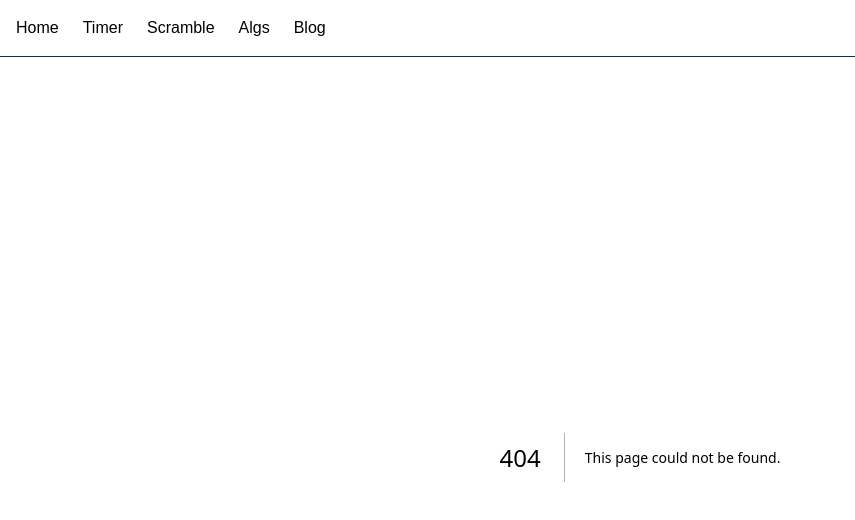
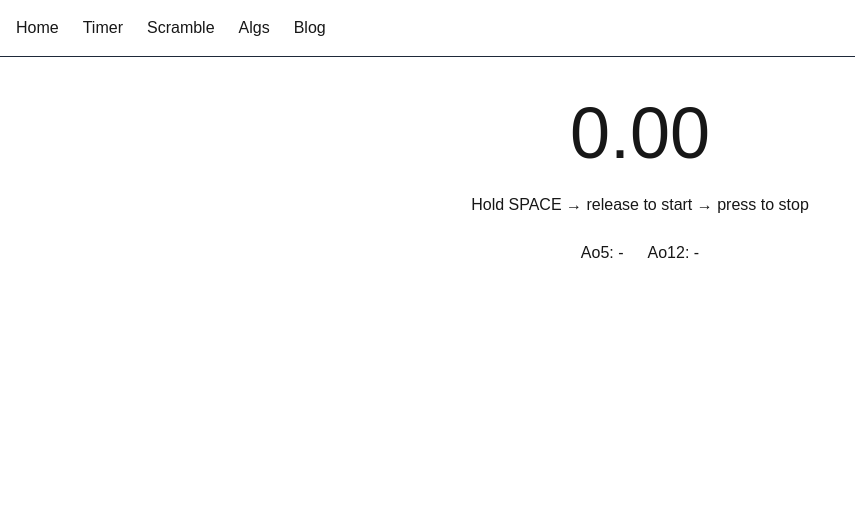
Before and after one commit to starisks/nextjs-boilerplate, a Next.js app: page /timer in a window 1280 px wide. Before the commit this address had no page. Shown: the top 520 px of the page, without its empty margins (0-855 px from the left). Built offline with nearby package versions, Linux system fonts and the light colour scheme.

Commit message:
Create page.tsx

```diff
--- /dev/null
+++ b/app/timer/page.tsx
@@ -0,0 +1,88 @@
+"use client";
+import { useEffect, useState } from "react";
+
+export const metadata = {
+  title: "Cube Timer Online",
+  description: "Fast cube timer with scramble generator and stats.",
+};
+
+export default function TimerPage() {
+  const [time, setTime] = useState(0);
+  const [running, setRunning] = useState(false);
+  const [ready, setReady] = useState(false);
+  const [solves, setSolves] = useState<number[]>([]);
+
+  useEffect(() => {
+    const saved = localStorage.getItem("solves");
+    if (saved) setSolves(JSON.parse(saved));
+  }, []);
+
+  useEffect(() => {
+    localStorage.setItem("solves", JSON.stringify(solves));
+  }, [solves]);
+
+  useEffect(() => {
+    let interval: any;
+    if (running) {
+      interval = setInterval(() => setTime(t => t + 10), 10);
+    }
+    return () => clearInterval(interval);
+  }, [running]);
+
+  useEffect(() => {
+    const down = (e: any) => {
+      if (e.code === "Space") {
+        e.preventDefault();
+        if (!running) setReady(true);
+        else stop();
+      }
+    };
+
+    const up = (e: any) => {
+      if (e.code === "Space") {
+        e.preventDefault();
+        if (ready && !running) start();
+        setReady(false);
+      }
+    };
+
+    window.addEventListener("keydown", down);
+    window.addEventListener("keyup", up);
+    return () => {
+      window.removeEventListener("keydown", down);
+      window.removeEventListener("keyup", up);
+    };
+  }, [running, ready]);
+
+  function start() {
+    setTime(0);
+    setRunning(true);
+  }
+
+  function stop() {
+    setRunning(false);
+    setSolves([time, ...solves]);
+  }
+
+  function avg(n: number) {
+    if (solves.length < n) return "-";
+    return (
+      solves.slice(0, n).reduce((a, b) => a + b, 0) / n / 1000
+    ).toFixed(2);
+  }
+
+  return (
+    <main className="flex flex-col items-center p-10 gap-6">
+      <div className={`text-7xl font-mono ${ready && "text-green-500"}`}>
+        {(time / 1000).toFixed(2)}
+      </div>
+
+      <p>Hold SPACE → release to start → press to stop</p>
+
+      <div className="flex gap-6">
+        <div>Ao5: {avg(5)}</div>
+        <div>Ao12: {avg(12)}</div>
+      </div>
+    </main>
+  );
+}
```
